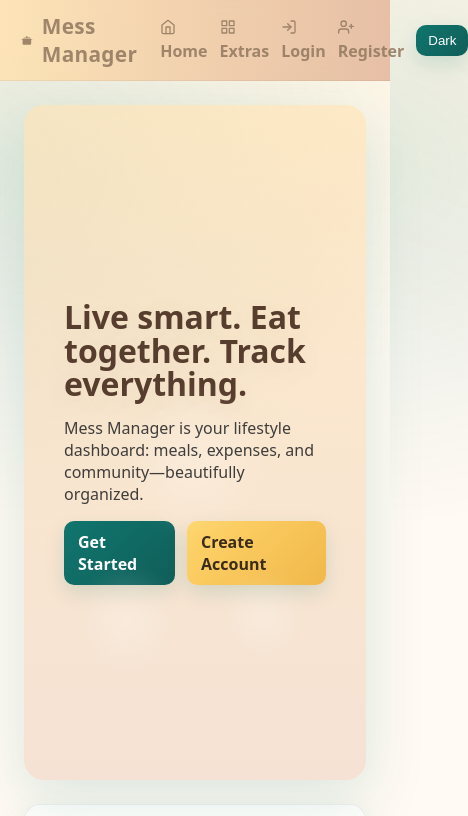
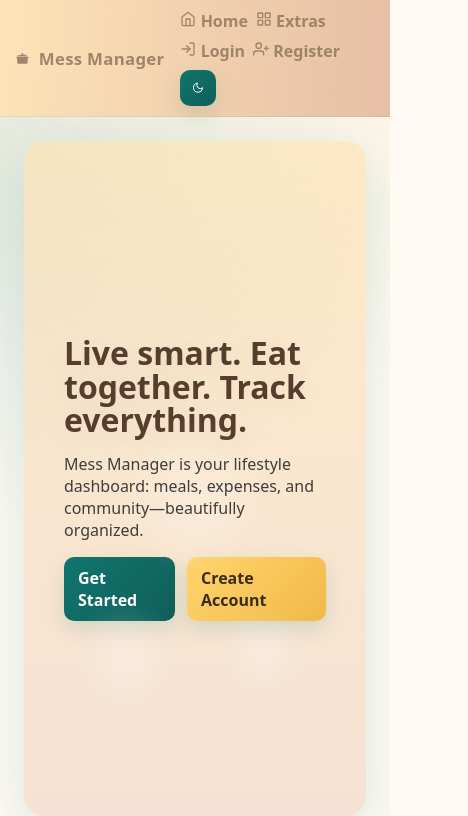
Before and after one commit to Abir7109/mess_manager_frontend, a React (Vite) app: page / in a window 390 px wide. Shown: the top 816 px of the page, 468 px wide, since content can reach past the window. Built offline with nearby package versions, Linux system fonts and the light colour scheme; no server answers.

Commit message:
Mobile nav: icon-only theme toggle, wrap links, compact spacing to prevent overflow on Android

```diff
--- a/src/App.jsx
+++ b/src/App.jsx
@@ -8,7 +8,7 @@ import Admin from './pages/Admin'
 import Extras from './pages/Extras'
 import { AuthProvider, useAuth } from './context/AuthContext'
 import { GiCookingPot } from 'react-icons/gi'
-import { FiHome, FiLogIn, FiUserPlus, FiGrid, FiShield } from 'react-icons/fi'
+import { FiHome, FiLogIn, FiUserPlus, FiGrid, FiShield, FiSun, FiMoon } from 'react-icons/fi'
 
 function Protected({ children, roles }) {
   const { user } = useAuth()
@@ -29,7 +29,7 @@ function NavBar() {
           <>
             <Link to="/dashboard"><FiGrid /> Dashboard</Link>
             {user.role === 'admin' && <Link to="/admin"><FiShield /> Admin</Link>}
-            <button onClick={logout}>Logout</button>
+            <button className="btn pill" onClick={logout}>Logout</button>
           </>
         ) : (
           <>
@@ -37,7 +37,7 @@ function NavBar() {
             <Link to="/register"><FiUserPlus /> Register</Link>
           </>
         )}
-        <button onClick={toggleDark}>{dark ? 'Light' : 'Dark'}</button>
+        <button className="icon-btn theme-toggle" aria-label="Toggle theme" title="Toggle theme" onClick={toggleDark}>{dark ? <FiSun /> : <FiMoon />}</button>
       </nav>
     </header>
   )
--- a/src/theme.css
+++ b/src/theme.css
@@ -39,10 +39,21 @@ body {
   background: linear-gradient(90deg, rgba(255,225,175,0.85), rgba(226,181,154,0.85));
 }
  .nav .brand { display:flex; align-items:center; gap:8px; color: var(--earthy-brown); font-weight: 900; text-decoration:none; font-size: 1.3rem; letter-spacing: 0.3px; }
-.nav nav { display:flex; align-items:center; gap:12px; }
-.nav a { color: var(--earthy-brown); text-decoration:none; font-weight:600; opacity:0.9; }
+.nav nav { display:flex; align-items:center; gap:12px; flex-wrap: wrap; }
+.nav a { color: var(--earthy-brown); text-decoration:none; font-weight:600; opacity:0.9; white-space: nowrap; }
 .nav a:hover { opacity:1; text-shadow: 0 0 12px rgba(149,124,98,0.3); }
 .nav button { background: linear-gradient(135deg, var(--teal), #115e59); color:white; border:none; border-radius:10px; padding:8px 12px; cursor:pointer; box-shadow: 0 8px 20px var(--shadow); }
+
+/* Compact icon button for theme toggle */
+.icon-btn { width: 36px; height: 36px; border-radius: 999px; display:inline-flex; align-items:center; justify-content:center; padding:0; }
+.theme-toggle { background: linear-gradient(135deg, var(--earthy-brown), #6e5641); }
+
+@media (max-width: 480px) {
+  .nav { padding: 10px 14px; }
+  .nav .brand { font-size: 1.05rem; }
+  .nav nav { gap: 8px; }
+  .btn { padding: 8px 10px; }
+}
 
 .container { max-width: 1200px; margin: 0 auto; padding: 24px; }
 .card { background: var(--panel); border: 1px solid rgba(0,0,0,0.06); border-radius: 16px; padding: 18px; box-shadow: 0 10px 30px var(--shadow); }
```
